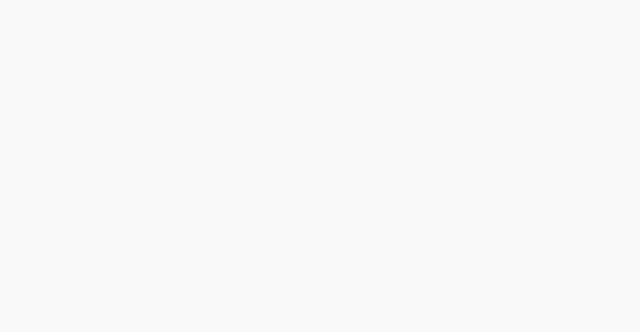
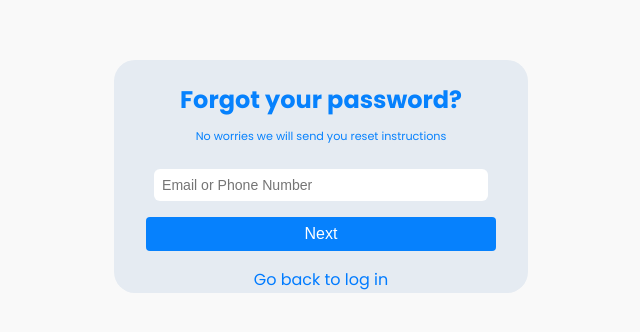
Before and after one commit to badkoala101/prime-connect, a React (Create React App) app: page /forgotpsw in a window 1280 px wide. Before the commit this address had no page. Shown: the part 132-464 px from the top of the page, without its empty margins (319-959 px from the left). Built offline with nearby package versions, Linux system fonts and the light colour scheme.

Commit message:
password reset page added

```diff
--- a/src/App.js
+++ b/src/App.js
@@ -3,15 +3,15 @@ import { BrowserRouter as Router, Route, Routes } from 'react-router-dom';
 import Home from './pages/Home';
 import './App.css';
 import Signup from './components/user/signup/Signup';
+import Forgotpsw from './components/user/forgot_psw/Forgotpsw';
 const App = () => {
   return (
     <Router>
       <div className="App">
         <Routes>
-
-          <Route path="/" element={<Home />} />
+          <Route exact path="/" element={<Home />} />
           <Route path="/signup" element={<Signup />} />
-        </Routes>
+          <Route path="/forgotpsw" element={<Forgotpsw />} />        </Routes>
       </div>
     </Router>
   );
--- a/src/components/user/forgot_psw/Forgotpsw.css
+++ b/src/components/user/forgot_psw/Forgotpsw.css
@@ -0,0 +1,3 @@
+.forgotpsw{
+   margin-top: 15% ;
+}
--- a/src/components/user/forgot_psw/Forgotpsw.js
+++ b/src/components/user/forgot_psw/Forgotpsw.js
@@ -0,0 +1,35 @@
+import React, { useState } from 'react'
+import './Forgotpsw.css'
+import Title from '../title/Title';
+
+const Forgotpsw = () => {
+
+    const [emailOrPhone, setEmailOrPhone] = useState('');
+
+    const handleSubmit = (e) => {
+        e.preventDefault();
+          // Logic for handling password reset request goes here
+          console.log('Password reset request for:', emailOrPhone);
+    };
+
+    return (
+        <div className='forgotpsw'>
+            <div className='container'>
+                <Title title="Forgot your password?" description="No worries we will send you reset instructions"/>
+                <form onSubmit={handleSubmit}>
+                    <input
+                        type="text"
+                        placeholder="Email or Phone Number"
+                        value={emailOrPhone}
+                        onChange={(e) => setEmailOrPhone(e.target.value)}
+                        className="input"
+                    />
+                    <button type="submit" className="button">Next</button>
+                </form>
+                <a href="/login" className="back-link">Go back to log in</a>
+            </div>
+        </div>
+  );
+};
+
+export default Forgotpsw;
--- a/src/components/user/signup/Signup.css
+++ b/src/components/user/signup/Signup.css
@@ -1,4 +1,4 @@
-.sign-up-form {
+.container {
     max-width: 350px;
     margin: 1.3rem auto;
     padding: 0.1rem 2rem;
@@ -7,8 +7,9 @@
     text-align: center;
    }
 
-.sign-up-form input[type="email"],
-.sign-up-form input[type="password"] {
+.container input[type="email"],
+.container input[type="password"],
+.container input[type="text"] {
     width: calc(100% - 2rem);
     padding: 0.5rem;
     margin-bottom: 1rem;
@@ -16,10 +17,12 @@
     border-radius: 6px;
     font-size: 0.88rem;
 }
-.sign-up-form input[type="password"]:focus,
-.sign-up-form input[type="email"]:focus{
+.container input[type="password"]:focus,
+.container input[type="email"]:focus,
+.container input[type="text"]:focus{
   outline: 3px solid #0681fd;
 }
+
 .sign-up-form .password-strength {
     text-align: left;
   }
@@ -60,7 +63,7 @@
     color: #2469b3;
   }
 
-  .sign-up-form button[type="submit"] {
+.container button[type="submit"] {
     width: 100%;
     padding: 0.5rem;
     margin-bottom: 1rem;
@@ -84,7 +87,7 @@
     cursor: pointer;
   }
 
-  .sign-up-form a {
+.container a {
     color: #007bff;
     text-decoration: none;
   }
--- a/src/components/user/signup/Signup.js
+++ b/src/components/user/signup/Signup.js
@@ -41,7 +41,7 @@ const Signup = () => {
   };
   return (
 
-    <div className='sign-up-form'>
+    <div className='sign-up-form container'>
       <Title title='Sign Up' description="Let's connect you to your favorite bank "/>
       <form onSubmit={handleSubmit}>
         <input
--- a/src/components/user/title/Title.css
+++ b/src/components/user/title/Title.css
@@ -1,3 +1,6 @@
+body{
+  text-align: center;
+}
 .title h2 {
     margin-bottom: 0.5rem;
     color: #0681fd;
--- /dev/null
+++ b/src/components/user/user.css
@@ -0,0 +1,24 @@
+.container {
+    max-width: 350px;
+    margin: 1.3rem auto;
+    padding: 0.1rem 2rem;
+    border-radius: 21px;
+    background-color: #e5ebf2;
+    text-align: center;
+   }
+
+.container input[type="email"],
+.container input[type="password"],
+.container input[type="text"] {
+    width: calc(100% - 2rem);
+    padding: 0.5rem;
+    margin-bottom: 1rem;
+    border: none;
+    border-radius: 6px;
+    font-size: 0.88rem;
+}
+.container input[type="password"]:focus,
+.container input[type="email"]:focus,
+.container input[type="text"]:focus{
+  outline: 3px solid #0681fd;
+}
```
Lines whose indentation alone changed are shown as unchanged.
